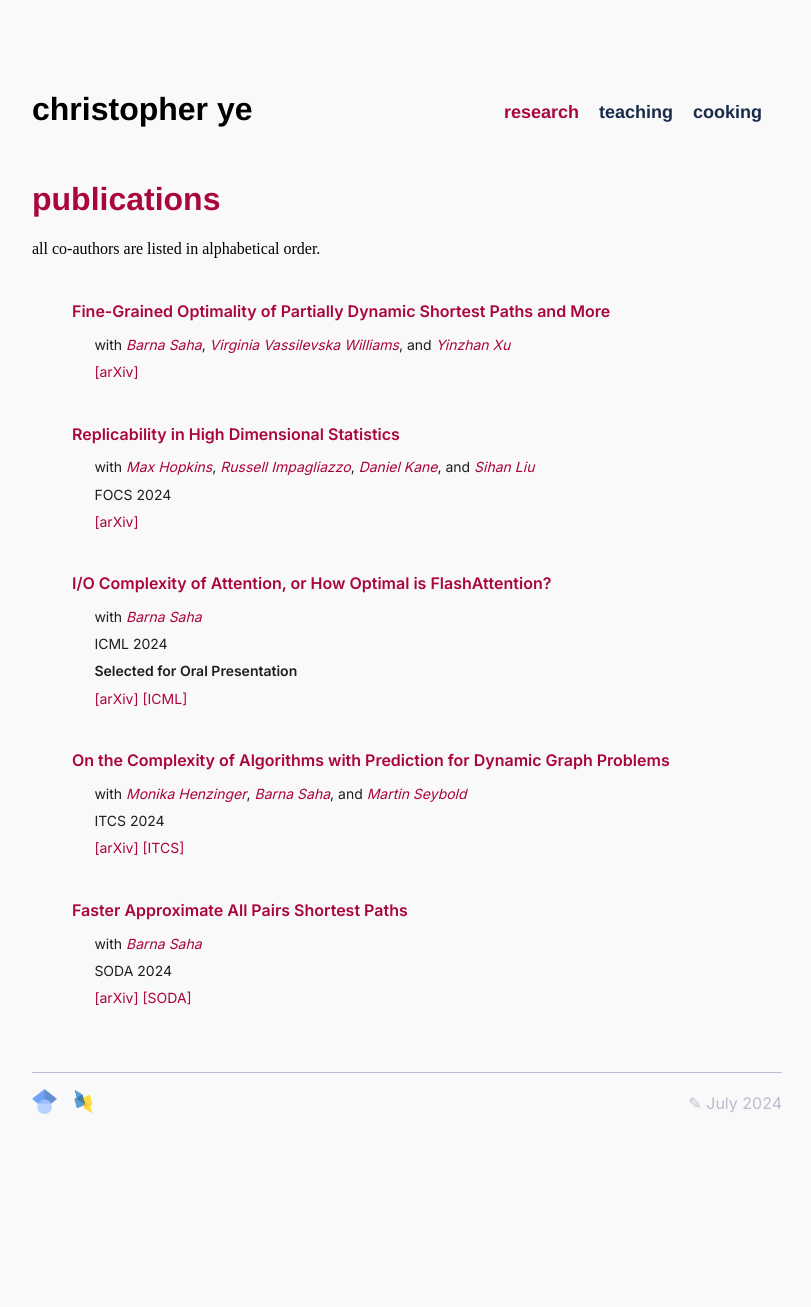
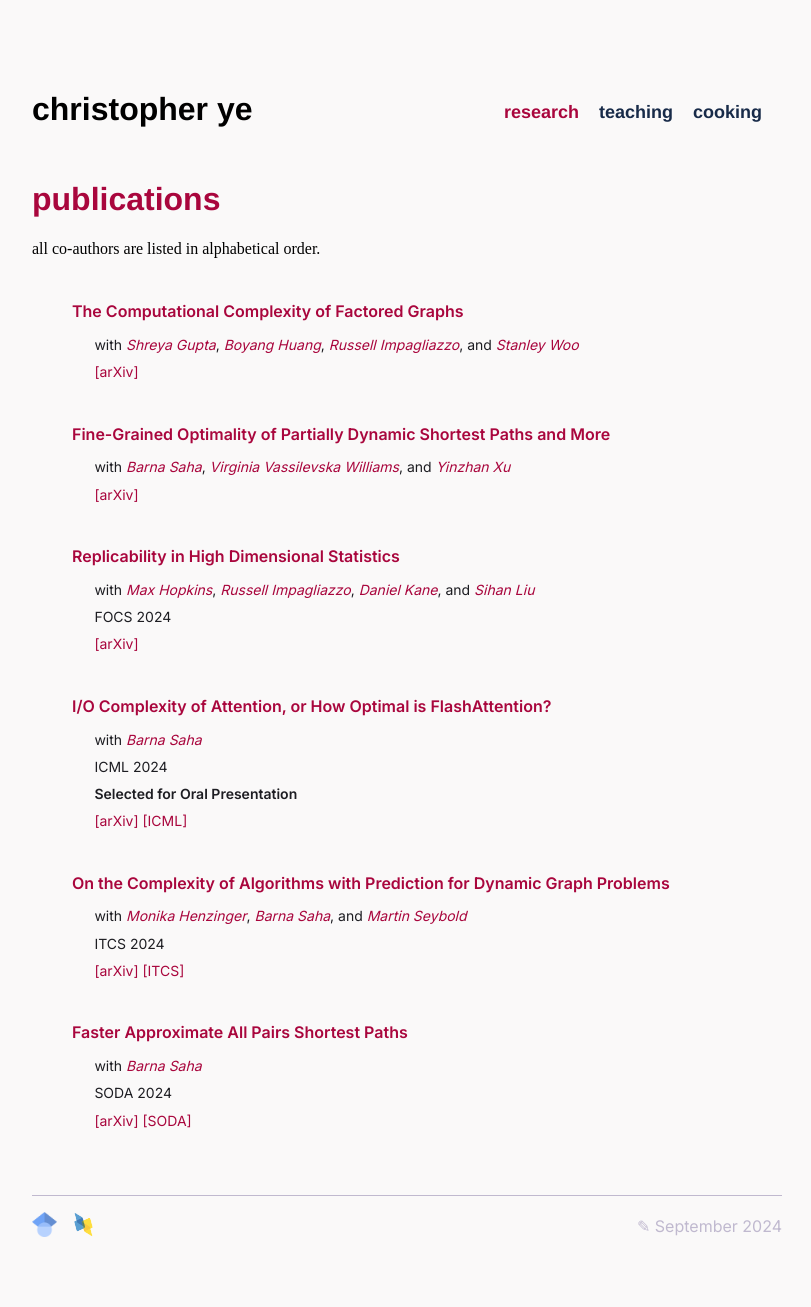
Before and after one commit to czye17/czye17.github.io, a Jekyll site: the page built from research.html, in a window 1280 px wide. Shown: the whole page, without its empty margins (233-1044 px from the left). Built offline with Jekyll 4.4.1, drawn with Linux system fonts in a browser that asks for light colours; some web fonts are replaced; before the commit the page ends 1184 px from its top, so only the background shows below that.

Commit message:
updated research and bio

```diff
--- a/_data/events.yml
+++ b/_data/events.yml
@@ -1,5 +1,5 @@
-# - dates: 07/2024
-#   text: Presented "I/O Complexity of Attention, or How Optimal is FlashAttention" at ICML 24
+- dates: 07/2024
+  text: Presented "I/O Complexity of Attention, or How Optimal is FlashAttention" at ICML 24
 - dates: 01/2024
   text: Presented "On the Complexity of Algorithms with Predictions for Dynamic Graph Problems" at ITCS 24
 - dates: 01/2024
--- a/_data/research.yml
+++ b/_data/research.yml
@@ -1,3 +1,15 @@
+- title: The Computational Complexity of Factored Graphs
+  arxiv: https://www.arxiv.org/abs/2407.19102
+  authors:
+    - name: Shreya Gupta
+      comma: true
+    - name: Boyang Huang
+      comma: true
+    - name: Russell Impagliazzo
+      site: https://cseweb.ucsd.edu/~russell/
+      comma: true
+    - name: Stanley Woo
+      last: true
 - title: Fine-Grained Optimality of Partially Dynamic Shortest Paths and More
   arxiv: https://arxiv.org/abs/2407.09651
   authors:
@@ -50,7 +62,6 @@
       site: https://barnasaha.net
       comma: true
     - name: Martin Seybold
-      site: https://orcid.org/0000-0001-6901-3035
       last: true
 - title: Faster Approximate All Pairs Shortest Paths
   conference: SODA
--- a/_includes/footer.html
+++ b/_includes/footer.html
@@ -2,6 +2,6 @@
 	<ul>
 		<li><a href="https://scholar.google.com/citations?user=WmAZ-WIAAAAJ&hl=en&authuser=1"><img src="imgs/gscholar.png" height="25px" alt="gscholar"></a></li>
         <li><a href="https://dblp.org/pid/304/2086.html"><img src="imgs/dblp.png" height="25px" alt="dblp"></a></li>
-		<li><span class="symbol"><a href="/">✎ July 2024</a></span></li>
+		<li><span class="symbol"><a href="/">✎ September 2024</a></span></li>
 	</ul>
 </footer>
--- a/index.html
+++ b/index.html
@@ -13,7 +13,7 @@ title: christopher ye
         <div class="about-desc">
             <h1>about me</h1>
             <p>
-                Hi 🌊! I'm a second-year PhD student in UC San Diego's CS Theory Group where I am very lucky to work with <a
+                Hi 🌊! I'm a third-year PhD student in UC San Diego's CS Theory Group where I am very lucky to work with <a
                 href="https://barnasaha.net">Barna Saha</a> and <a href="https://cseweb.ucsd.edu/~russell/">Russell
                 Impagliazzo</a>. I am interested in algorithm design, fine-grained complexity, as well as
                 computational complexity and learning theory.
@@ -26,7 +26,7 @@ title: christopher ye
 		<center><img src="imgs/profile.jpg" width="50%" alt="profile pic" title="profile"></center>
 		<h1>about me</h1>
 		<p>
-            Hi 🌊! I'm a second-year PhD student in UC San Diego's CS Theory Group where I am very lucky to work with <a
+            Hi 🌊! I'm a third-year PhD student in UC San Diego's CS Theory Group where I am very lucky to work with <a
             href="https://barnasaha.net">Barna Saha</a> and <a href="https://cseweb.ucsd.edu/~russell/">Russell
             Impagliazzo</a>. I am interested in algorithm design, fine-grained complexity, as well as
             computational complexity and learning theory.
@@ -41,7 +41,7 @@ title: christopher ye
         work with <a href="https://www.cs.princeton.edu/people/profile/gkol">Gillat Kol</a>.
         I also completed an internship with the AI Infrastructure Group at <a href="https://www.aidoc.com">aidoc</a> during the summer of 2019.
     </p>
-    <p>When not at the office, I enjoy running, biking, soccer, and volleyball. I also like to <a
+    <p>When not at the office, I enjoy running, swimming, and pottery. I also like to <a
             href="/cooking.html">cook and bake</a> in my spare time (feel free to send your favorite recipes my way!).
     </p>
     <p>You can reach me at czye (at) ucsd (dot) edu</p>
```
Also changed, not shown: Gemfile.lock, 2 other files.
